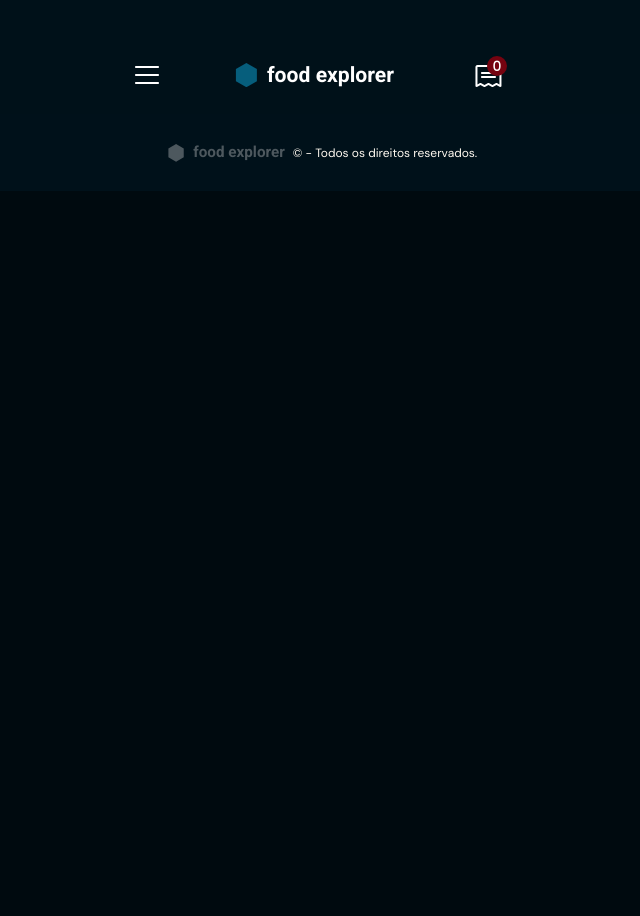
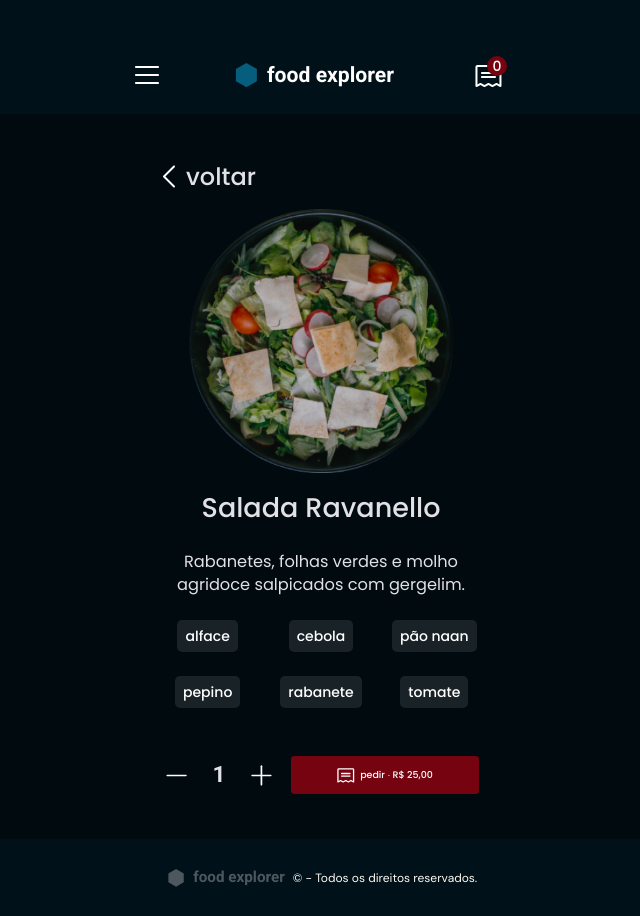
Before and after one commit to ygorbontia/Front-FoodExplorer, a React (Vite) app: page / in a window 1280 px wide. Shown: the whole page, without its empty margins (319-959 px from the left). Before the commit the page ends 800 px from the top, so only its background shows below. Built offline with nearby package versions, Linux system fonts and the light colour scheme.

Commit message:
create DishDetails page

```diff
--- a/src/pages/DishDetails/index.jsx
+++ b/src/pages/DishDetails/index.jsx
@@ -2,12 +2,78 @@ import { DishDetailsSC } from './style';
 
 import { Header } from '../../components/Header';
 import { Footer } from '../../components/Footer';
+
+import dish from '../../assets/dishes/image 2.png'
 
 export function DishDetails() {
   return (
     <DishDetailsSC>
       <Header />
 
+      <main>
+        <a href="#">
+          <svg width="12" height="23" viewBox="0 0 12 23" fill="none" xmlns="http://www.w3.org/2000/svg">
+            <path fillRule="evenodd" clipRule="evenodd" d="M11.7071 0.863938C12.0976 1.25446 12.0976 1.88763 11.7071 2.27815L2.41421 11.571L11.7071 20.8639C12.0976 21.2545 12.0976 21.8876 11.7071 22.2782C11.3166 22.6687 10.6834 22.6687 10.2929 22.2782L0.292893 12.2782C-0.0976311 11.8876 -0.0976311 11.2545 0.292893 10.8639L10.2929 0.863938C10.6834 0.473414 11.3166 0.473414 11.7071 0.863938Z" fill="white"/>
+          </svg>
+
+          voltar
+        </a>
+
+        <img src={ dish } alt="Imagem do prato" />
+
+        <div>
+          <div className="details">
+            <h2>Salada Ravanello</h2>
+
+            <p>Rabanetes, folhas verdes e molho agridoce salpicados com gergelim.</p>
+
+            <div className="ingredients">
+              <span>alface</span>
+
+              <span>cebola</span>
+
+              <span>pão naan</span>
+
+              <span>pepino</span>
+
+              <span>rabanete</span>
+
+              <span>tomate</span>
+            </div>
+          </div>
+
+          <div className="order">
+            <div>
+              <button type="button">
+                <svg width="21" height="3" viewBox="0 0 21 3" fill="none" xmlns="http://www.w3.org/2000/svg">
+                  <path fillRule="evenodd" clipRule="evenodd" d="M0.394043 1.49997C0.394043 1.03137 0.773923 0.651489 1.24253 0.651489H19.9092C20.3778 0.651489 20.7577 1.03137 20.7577 1.49997C20.7577 1.96858 20.3778 2.34846 19.9092 2.34846H1.24253C0.773923 2.34846 0.394043 1.96858 0.394043 1.49997Z" fill="white"/>
+                </svg>
+
+              </button>
+
+              <input type="number" min="1" max="99" defaultValue={ 1 } />
+
+              <button type="button">
+                <svg width="21" height="21" viewBox="0 0 21 21" fill="none" xmlns="http://www.w3.org/2000/svg">
+                  <path fillRule="evenodd" clipRule="evenodd" d="M0.242676 10.4999C0.242676 10.0313 0.622555 9.65145 1.09116 9.65145H19.7578C20.2264 9.65145 20.6063 10.0313 20.6063 10.4999C20.6063 10.9685 20.2264 11.3484 19.7578 11.3484H1.09116C0.622555 11.3484 0.242676 10.9685 0.242676 10.4999Z" fill="white"/>
+                  <path fillRule="evenodd" clipRule="evenodd" d="M10.4245 0.318115C10.8931 0.318115 11.273 0.697995 11.273 1.1666V19.8333C11.273 20.3019 10.8931 20.6818 10.4245 20.6818C9.95589 20.6818 9.57601 20.3019 9.57601 19.8333V1.1666C9.57601 0.697995 9.95589 0.318115 10.4245 0.318115Z" fill="white"/>
+                </svg>
+              </button>
+            </div>
+
+            <button>
+              <svg width="17.58" height="14.87" viewBox="0 0 27 22" fill="none" xmlns="http://www.w3.org/2000/svg">
+                <path fillRule="evenodd" clipRule="evenodd" d="M5.96094 8C5.96094 7.44771 6.40865 7 6.96094 7H19.9609C20.5132 7 20.9609 7.44771 20.9609 8C20.9609 8.55228 20.5132 9 19.9609 9H6.96094C6.40865 9 5.96094 8.55228 5.96094 8Z" fill="white"/>
+                <path fillRule="evenodd" clipRule="evenodd" d="M5.96094 12C5.96094 11.4477 6.40865 11 6.96094 11H19.9609C20.5132 11 20.9609 11.4477 20.9609 12C20.9609 12.5523 20.5132 13 19.9609 13H6.96094C6.40865 13 5.96094 12.5523 5.96094 12Z" fill="white"/>
+                <path fillRule="evenodd" clipRule="evenodd" d="M1.04672 0.585787C1.4218 0.210714 1.9305 0 2.46094 0H24.4609C24.9914 0 25.5001 0.210714 25.8751 0.585787C26.2502 0.960861 26.4609 1.46957 26.4609 2V21C26.4609 21.3466 26.2815 21.6684 25.9867 21.8506C25.6918 22.0329 25.3237 22.0494 25.0137 21.8944L21.4609 20.118L17.9081 21.8944C17.6266 22.0352 17.2952 22.0352 17.0137 21.8944L13.4609 20.118L9.90815 21.8944C9.62662 22.0352 9.29525 22.0352 9.01372 21.8944L5.46094 20.118L1.90815 21.8944C1.59816 22.0494 1.23002 22.0329 0.935206 21.8506C0.64039 21.6684 0.460938 21.3466 0.460938 21V2C0.460938 1.46957 0.671652 0.960859 1.04672 0.585787ZM24.4609 2L2.46094 2L2.46094 19.382L5.01372 18.1056C5.29525 17.9648 5.62662 17.9648 5.90815 18.1056L9.46094 19.882L13.0137 18.1056C13.2952 17.9648 13.6266 17.9648 13.9081 18.1056L17.4609 19.882L21.0137 18.1056C21.2952 17.9648 21.6266 17.9648 21.9081 18.1056L24.4609 19.382V2Z" fill="white"/>
+              </svg>
+
+              pedir ∙ R$ 25,00
+            </button>
+          </div>
+        </div>
+      </main>
+
       <Footer />
     </DishDetailsSC>
   )
--- a/src/pages/DishDetails/style.js
+++ b/src/pages/DishDetails/style.js
@@ -3,4 +3,147 @@ import styled from 'styled-components';
 export const DishDetailsSC = styled.div`
   width: 100%;
   min-height: 100vh;
+
+  main {
+    width: 31.6rem;
+    margin: 4.557rem auto 4.514rem;
+
+    display: grid;
+    gap: 1.6rem;
+
+    > a {
+      width: fit-content;
+
+      display: flex;
+      align-items: center;
+      gap: 1.1rem;
+
+      font-family: 'Poppins', sans-serif;
+      font-weight: 500;
+      font-size: 2.4rem;
+      line-height: 1.4;
+      color: ${({ theme }) => theme.colors.light_300};
+    }
+
+    > img {
+      width: 26.4rem;
+      height: 26.4rem;
+      margin: 0 auto;
+    }
+
+    > div {
+      display: grid;
+      gap: 4.8rem;
+
+      .details {
+        display: grid;
+        gap: 2.4rem;
+
+        text-align: center;
+
+        h2 {
+          font-family: 'Poppins', sans-serif;
+          font-weight: 500;
+          font-size: 2.704rem;
+          line-height: 1.4;
+          color: ${({ theme }) => theme.colors.light_300};
+        }
+
+        p {
+          font-family: 'Poppins', sans-serif;
+          font-weight: 400;
+          font-size: 1.622rem;
+          line-height: 1.4;
+          color: ${({ theme }) => theme.colors.light_300};
+        }
+      }
+
+      .ingredients {
+        display: grid;
+        grid-template-columns: repeat(3, 1fr);
+        gap: 2.4rem;
+
+        span {
+          width: fit-content;
+          background-color: ${({ theme }) => theme.colors.dark_1000};
+          border: none;
+          border-radius: 5px;
+          padding: .4rem .8rem;
+          margin: 0 auto;
+
+          font-family: ${({ theme }) => theme.fonts.poppins.medium_100.family};
+          font-weight: ${({ theme }) => theme.fonts.poppins.medium_100.weight};
+          font-size: ${({ theme }) => theme.fonts.poppins.medium_100.size};
+          line-height: ${({ theme }) => theme.fonts.poppins.medium_100.height};
+          color: ${({ theme }) => theme.colors.light_100};
+        }
+      }
+
+      .order {
+        display: flex;
+        align-items: center;
+        justify-content: space-between;
+
+        > div {
+          display: flex;
+          align-items: center;
+          gap: 1.585rem;
+
+          button {
+            width: 2.715rem;
+            height: 2.715rem;
+            background: none;
+            border: none;
+
+            display: flex;
+            align-items: center;
+            justify-content: center;
+          }
+
+          input[type="number"] {
+            width: 2.6rem;
+            background: none;
+            border: none;
+
+            appearance: number;
+            -moz-appearance: textfield;
+
+            font-family: 'Roboto', sans-serif;
+            font-weight: 700;
+            font-size: 2.263rem;
+            line-height: 1.6;
+            color: ${({ theme }) => theme.colors.light_300};
+
+            text-align: center;
+          }
+
+          input[type="number"]::-webkit-outer-spin-button,
+          input[type="number"]::-webkit-inner-spin-button {
+            appearance: none;
+            -webkit-appearance: none;
+            -moz-appearance: none;
+          }
+        }
+
+        > button {
+          width: 18.8rem;
+          height: 3.786rem;
+          background-color: ${({ theme }) => theme.colors.tomato_100};
+          border: none;
+          border-radius: 3.38px;
+
+          display: flex;
+          align-items: center;
+          justify-content: center;
+          gap: .541rem;
+
+          font-family: 'Poppins', sans-serif;
+          font-weight: 500;
+          font-size: .946rem;
+          line-height: 1.62rem;
+          color: ${({ theme }) => theme.colors.light_100};
+        }
+      }
+    }
+  }
 `;
```
